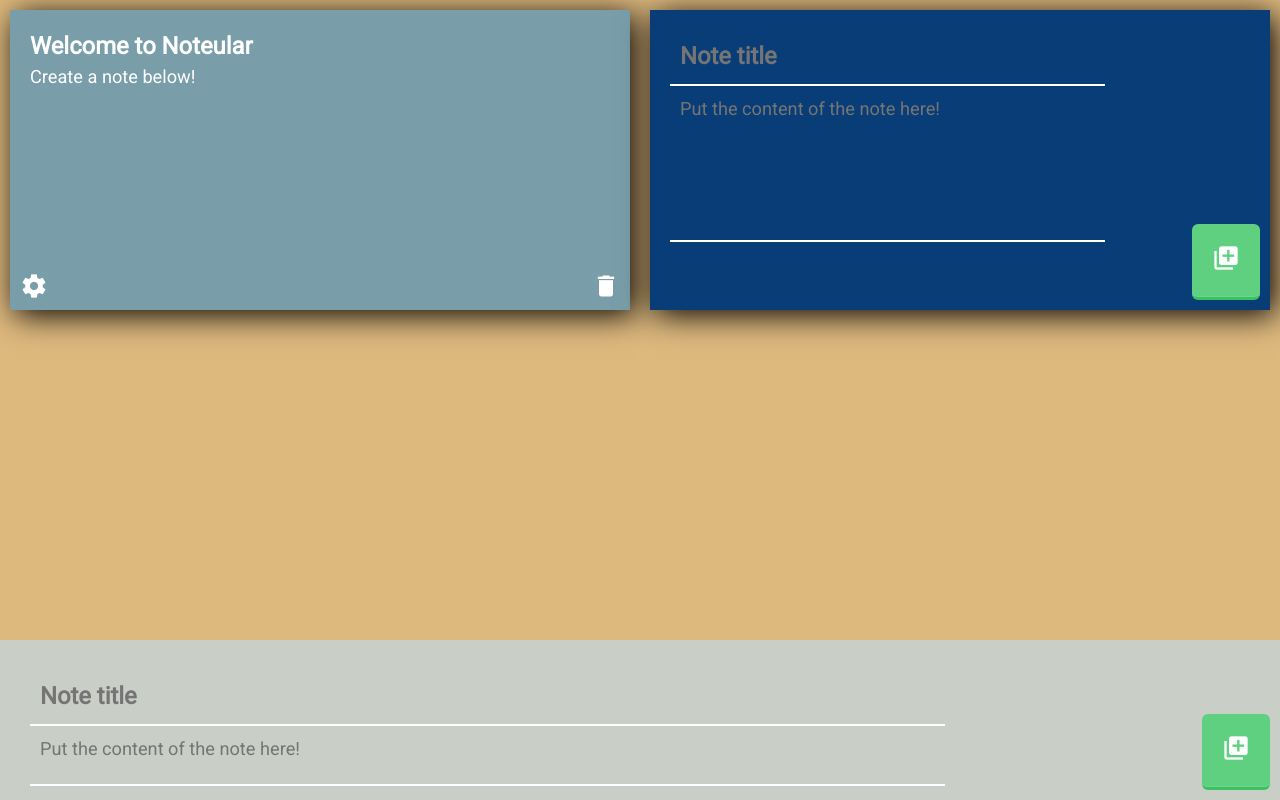
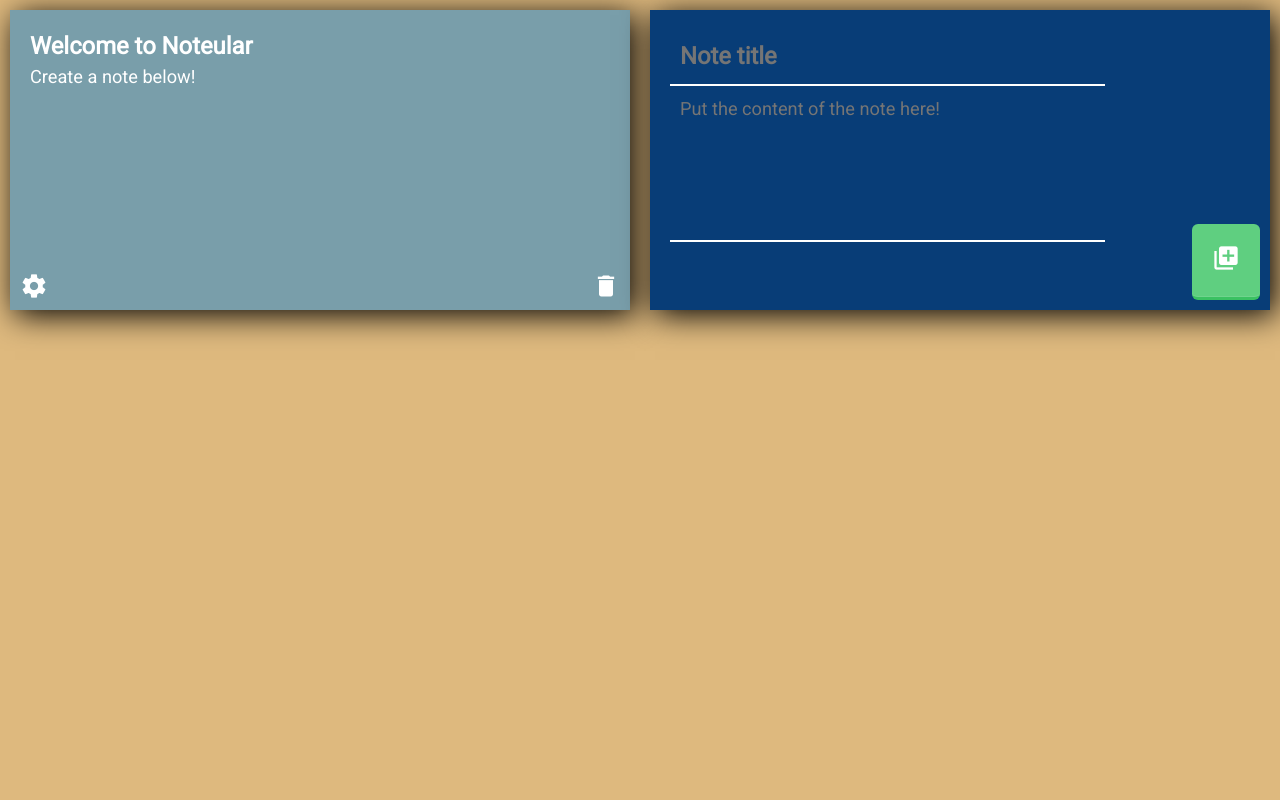
Before and after one commit to mattkelsey/noteular, a website: page app/index.html in a window 1280 px wide. Drawn offline with nearby package versions, Linux system fonts and the light colour scheme; some packages are replaced by stand-ins of ours.

Commit message:
Remove controlbar

```diff
--- a/app/css/app.css
+++ b/app/css/app.css
@@ -61,16 +61,6 @@
     height: 80%;
     display: flex;
     flex-wrap: wrap;
-}
-
-#controlbar {
-    /* display: inline-block; */
-    padding: 30px;
-    height: 20%;
-    width: 100%;
-    position: fixed;
-    bottom: 0px;
-    background-color: #C9CEC7;
 }
 
 /* Note Styles */
--- a/app/index.html
+++ b/app/index.html
@@ -40,17 +40,6 @@
       <textarea class="control-text control-content note-content" placeholder="Put the content of the note here!" ng-model="controlContentVal"></textarea>
       <div class="control control-button" type="button" ng-click="notes.push({'title': controlTitleVal, 'content': controlContentVal})"><i class="material-icons">queue</i></div>
   </div>
-
-    <!-- <div class="note"> -->
-    <!--   + -->
-    <!-- </div> -->
-  </div>
-
-  <div id="controlbar">
-    <input placeholder="Note title" class="control-text control-title note-title" type="text" ng-model="controlTitleVal" />
-    <br />
-    <textarea class="control-text control-content note-content" placeholder="Put the content of the note here!" ng-model="controlContentVal"></textarea>
-    <div class="control control-button" type="button" ng-click="notes.push({'title': controlTitleVal, 'content': controlContentVal})"><i class="material-icons">queue</i></div>
   </div>
 </body>
 </html>
```
